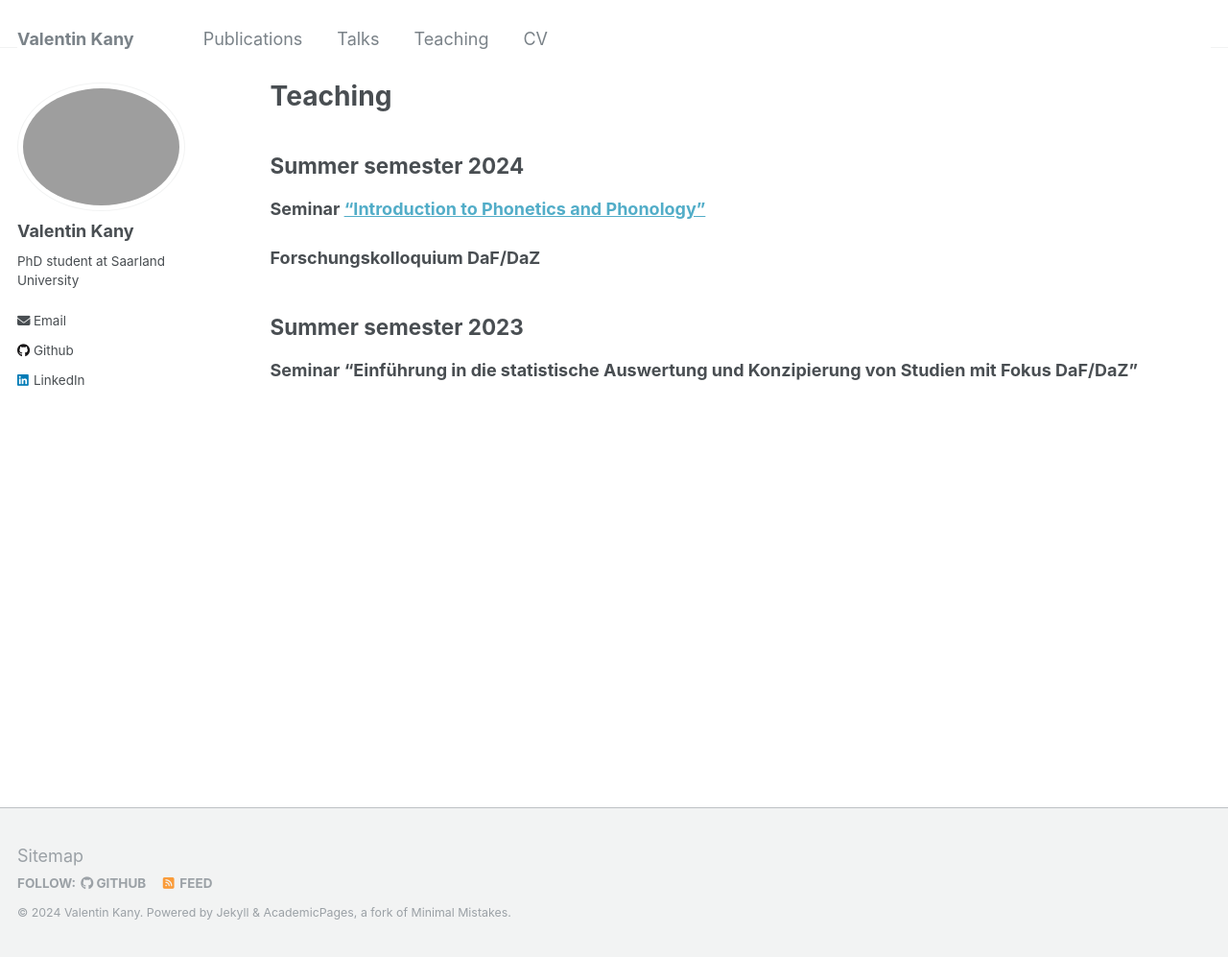
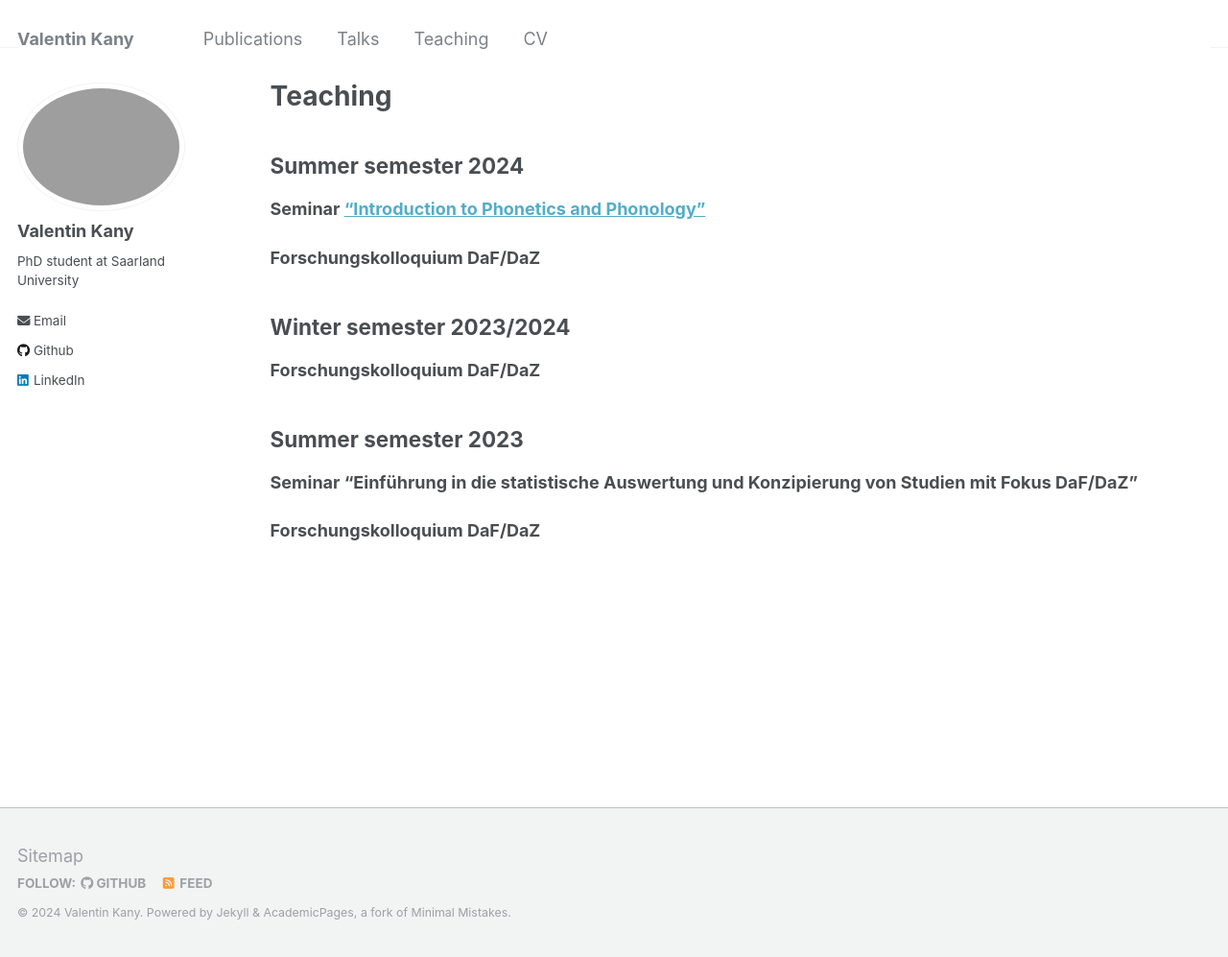
Before and after one commit to Valentin-Kany/Valentin-Kany.github.io, a Jekyll site: the page built from _pages/teaching.md, in a window 1280 px wide and 997 px high. Shown: the whole window at 96% size. Built offline with Jekyll 4.4.1, drawn with Linux system fonts in a browser that asks for light colours.

Commit message:
Update teaching.md

```diff
--- a/_pages/teaching.md
+++ b/_pages/teaching.md
@@ -11,9 +11,16 @@ author_profile: true
 
 **Forschungskolloquium DaF/DaZ**<br>
 
+## Winter semester 2023/2024
+
+**Forschungskolloquium DaF/DaZ**<br>
+
 ## Summer semester 2023
 
 **Seminar "Einführung in die statistische Auswertung und Konzipierung von Studien mit Fokus DaF/DaZ"**<br>
+
+**Forschungskolloquium DaF/DaZ**<br>
+
 
 
 {% if author.googlescholar %}
```
